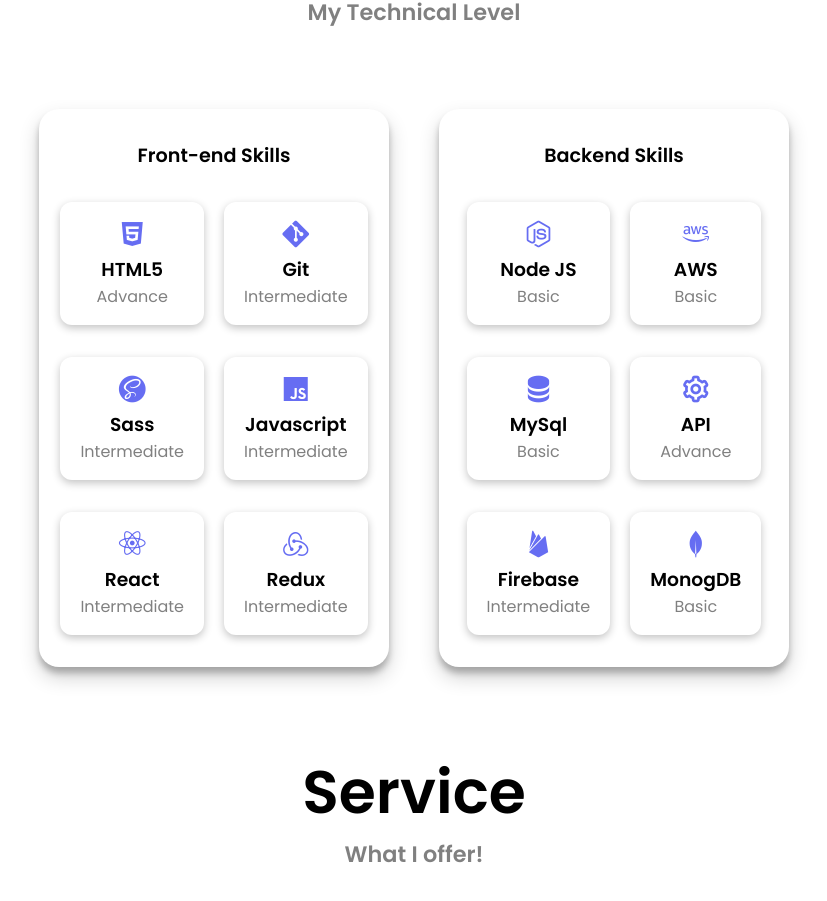
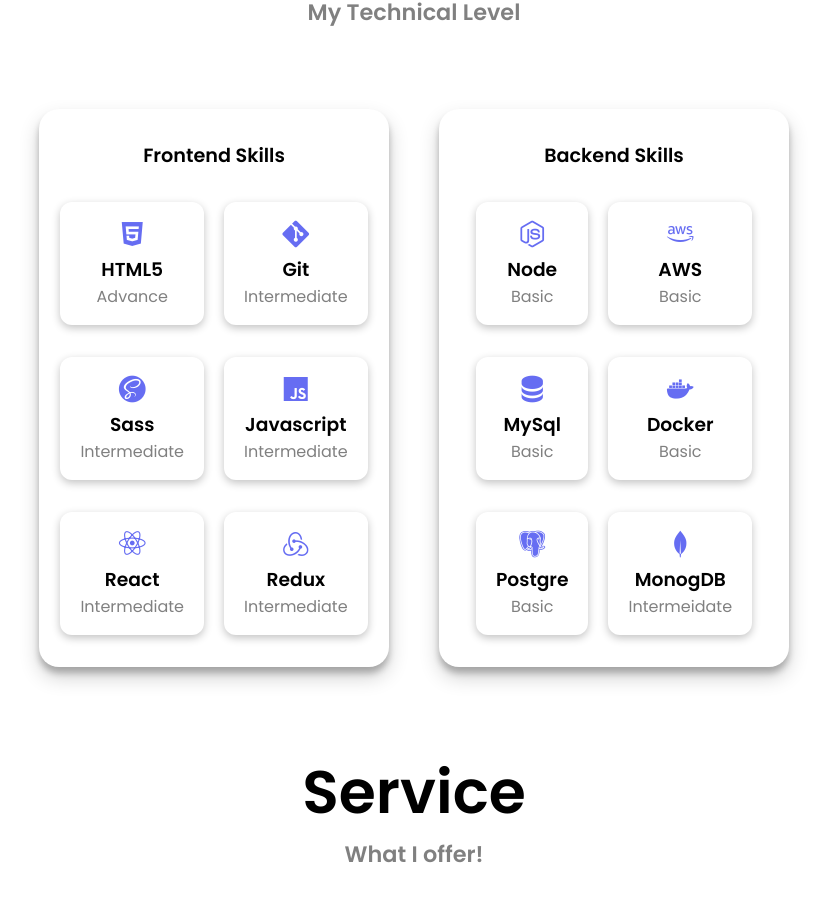
Before and after one commit to vivekrajput-93/Portfolio, a React (Create React App) app: page / in a window 1280 px wide. Shown: the part 1753-2654 px from the top of the page, without its empty margins (226-1053 px from the left). Built offline with nearby package versions, Linux system fonts and the light colour scheme.

Commit message:
updated  skills section

```diff
--- a/src/components/DownloadButton.js
+++ b/src/components/DownloadButton.js
@@ -1,5 +1,5 @@
 import React from 'react';
-import resume from "../assets/VIVEK SINGH.pdf";
+import resume from "../assets/VIVEK SINGH-R0.pdf";
 
 function DownloadButton() {
   // Function to handle the button click event
@@ -8,14 +8,14 @@ function DownloadButton() {
     const link = document.createElement('a');
     link.href = resume; // Replace with the actual path to your resume.pdf file
     link.target = '_blank';
-    link.download = 'VIVEK SINGH.pdf'; // The name you want the file to be saved as
+    link.download = 'VIVEK SINGH-R0.pdf'; // The name you want the file to be saved as
 
     // Trigger a click event on the link to initiate the download
     link.click();
   };
 
   return (
-    <button className='button' onClick={handleDownload}>Download Resume  </button>
+    <button className='button' onClick={handleDownload}>Download Resume</button>
   );
 }
 
--- a/src/pages/skills/Backend.jsx
+++ b/src/pages/skills/Backend.jsx
@@ -9,7 +9,7 @@ const Backend = () => {
         <div className="box-one">
           <div className="info__box">
           <i class='bx bxl-nodejs' ></i>
-            <h3 className="info__title">Node JS</h3>
+            <h3 className="info__title">Node</h3>
             <span className="info__subtitle">Basic</span>
           </div>{" "}
           <div className="info__box">
@@ -18,9 +18,9 @@ const Backend = () => {
             <span className="info__subtitle">Basic</span>
           </div>{" "}
           <div className="info__box">
-            <i class="bx bxl-firebase"></i>
-            <h3 className="info__title">Firebase</h3>
-            <span className="info__subtitle">Intermediate</span>
+          <i class='bx bxl-postgresql'></i>
+            <h3 className="info__title">Postgre</h3>
+            <span className="info__subtitle">Basic</span>
           </div>
         </div>
 
@@ -31,14 +31,14 @@ const Backend = () => {
             <span className="info__subtitle">Basic</span>
           </div>{" "}
           <div className="info__box">
-            <i class="bx bx-cog"></i>
-            <h3 className="info__title">API</h3>
-            <span className="info__subtitle">Advance</span>
+            <i class="bx bxl-docker"></i>
+            <h3 className="info__title">Docker</h3>
+            <span className="info__subtitle">Basic</span>
           </div>{" "}
           <div className="info__box">
           <i class='bx bxl-mongodb'></i>
             <h3 className="info__title">MonogDB</h3>
-            <span className="info__subtitle">Basic</span>
+            <span className="info__subtitle">Intermeidate</span>
           </div>
         </div>
 
--- a/src/pages/skills/Frontend.jsx
+++ b/src/pages/skills/Frontend.jsx
@@ -3,7 +3,7 @@ import React from "react";
 const Frontend = () => {
   return (
     <div className="skills-content">
-      <h3 className="skills-title">Front-end Skills</h3>
+      <h3 className="skills-title">Frontend Skills</h3>
 
       <div className="skills-box">
         <div className="box-one">
```
Also changed, not shown: 2 other files (tests, documents, lock files or other folders).
